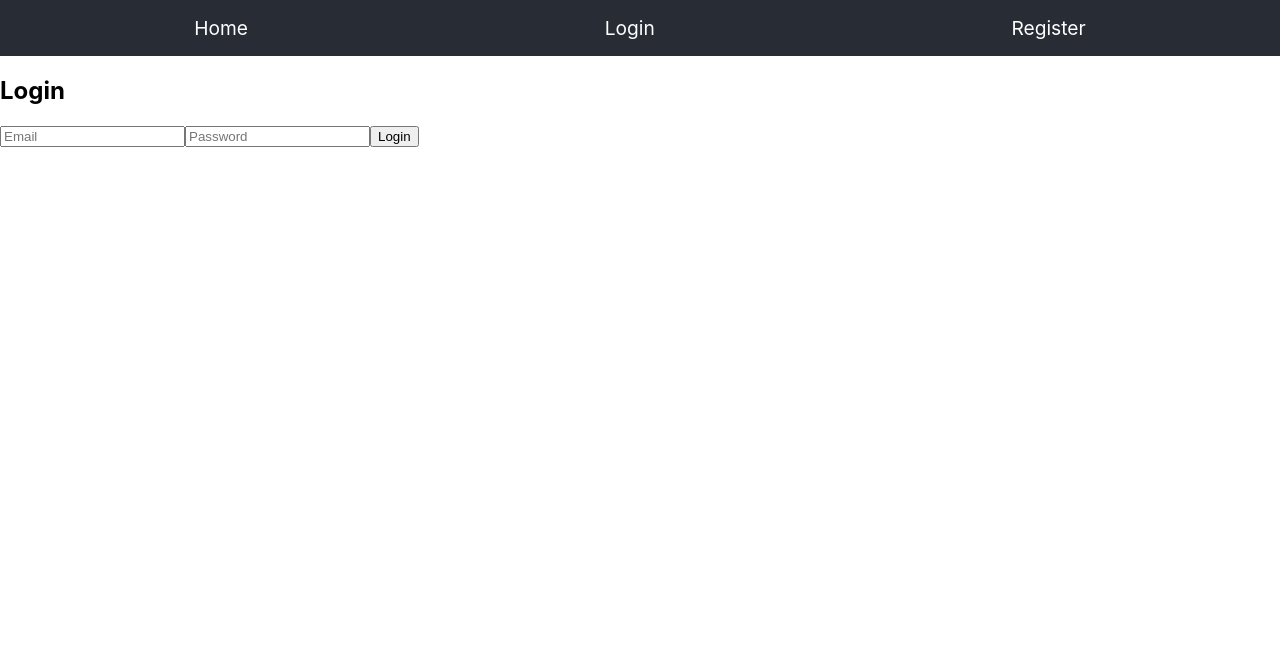
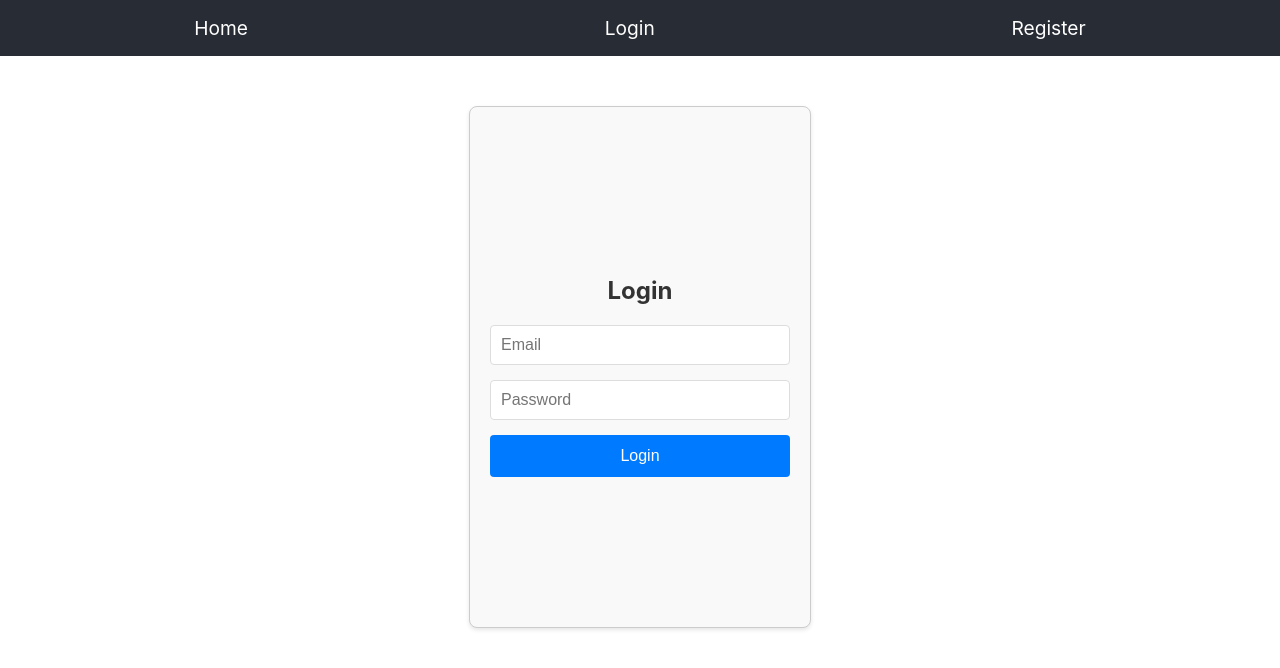
Before and after one commit to langdag/poe_chat.client, a React (Vite) app: page /login in a window 1280 px wide. Shown: the top 668 px of the page. Built offline with nearby package versions, Linux system fonts and the light colour scheme; the HTML template or start-up script is replaced by a standard one.

Commit message:
Add style for login page

```diff
--- a/src/App.css
+++ b/src/App.css
@@ -66,3 +66,68 @@ h1 {
   justify-content: center;
   gap: 20px;
 }
+
+
+/* Start Login Page */
+
+.login-container {
+  display: flex;
+  flex-direction: column;
+  align-items: center;
+  justify-content: center;
+  min-height: 60vh; /* Adjust as needed */
+  padding: 20px;
+  border: 1px solid #ccc;
+  border-radius: 8px;
+  width: 300px; /* Adjust as needed */
+  margin: 50px auto; /* Center the container */
+  box-shadow: 0 2px 4px rgba(0, 0, 0, 0.1);
+  background-color: #f9f9f9;
+}
+
+h2 {
+  margin-bottom: 20px;
+  color: #333;
+}
+
+.error-message {
+  color: red;
+  margin-bottom: 10px;
+}
+
+.login-form {
+  display: flex;
+  flex-direction: column;
+  width: 100%;
+}
+
+.login-form input {
+  padding: 10px;
+  margin-bottom: 15px;
+  border: 1px solid #ddd;
+  border-radius: 4px;
+  font-size: 1em;
+}
+
+.login-form input:focus {
+  outline: none;
+  border-color: #007bff; /* Example focus color */
+  box-shadow: 0 0 3px rgba(0, 123, 255, 0.5);
+}
+
+.login-button {
+  padding: 12px 20px;
+  background-color: #007bff;
+  color: white;
+  border: none;
+  border-radius: 4px;
+  font-size: 1em;
+  cursor: pointer;
+  transition: background-color 0.3s ease;
+}
+
+.login-button:hover {
+  background-color: #0056b3;
+}
+
+/* End Login Page */
--- a/src/components/Login.jsx
+++ b/src/components/Login.jsx
@@ -54,10 +54,10 @@ function Login() {
     };
 
     return (
-      <div className="App">
+      <div className="login-container">
         <h2>Login</h2>
-        {error && <p style={{ color: "red" }}>{error}</p>}
-        <form onSubmit={handleLogin}>
+        {error && <p className="error-message">{error}</p>}
+        <form onSubmit={handleLogin} className="login-form">
           <input
             type="email"
             placeholder="Email"
@@ -72,7 +72,7 @@ function Login() {
             onChange={(e) => setPassword(e.target.value)}
             required
           />
-          <button type="submit">Login</button>
+          <button type="submit" className="login-button">Login</button>
         </form>
       </div>
     );
```
